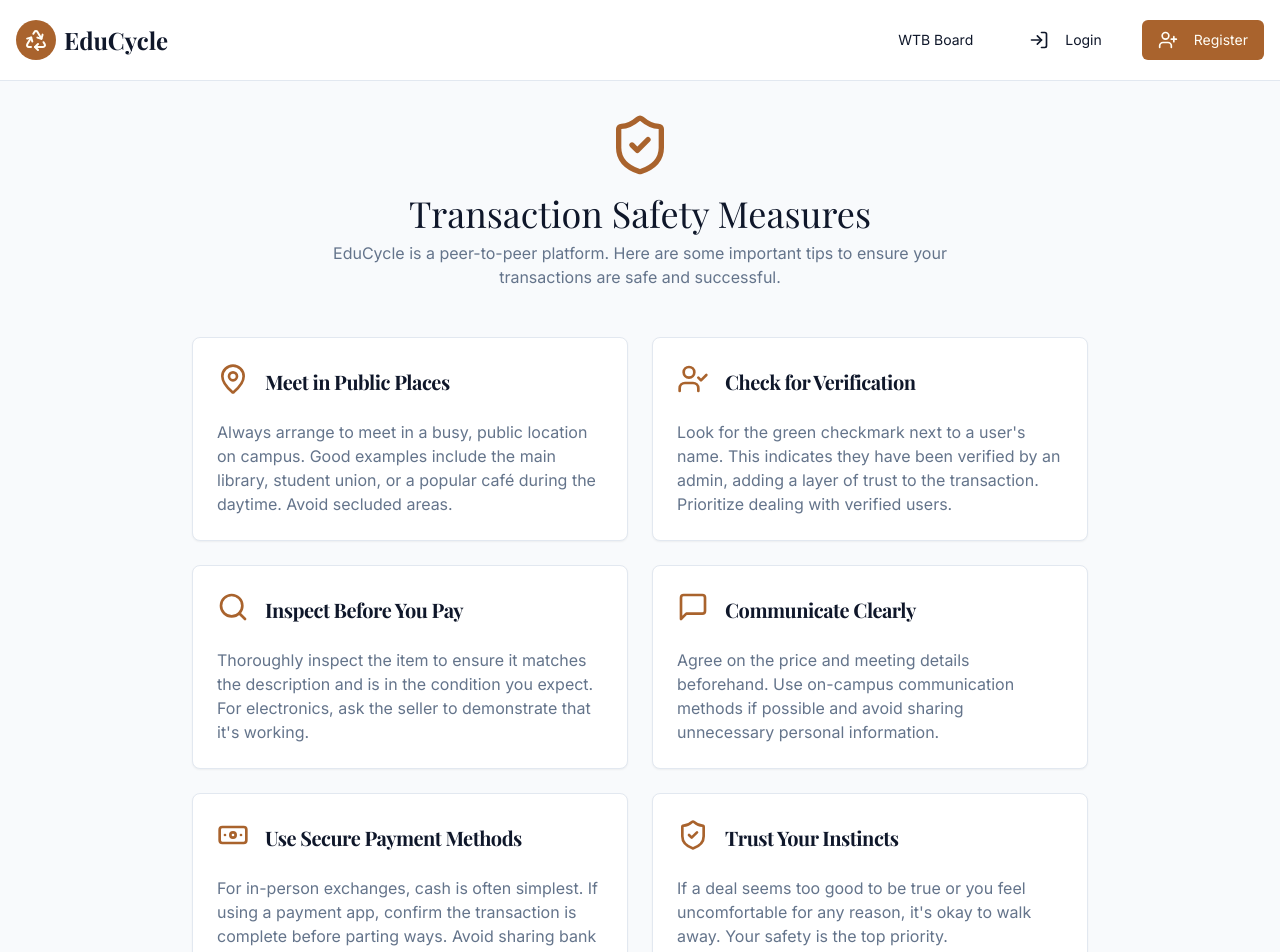
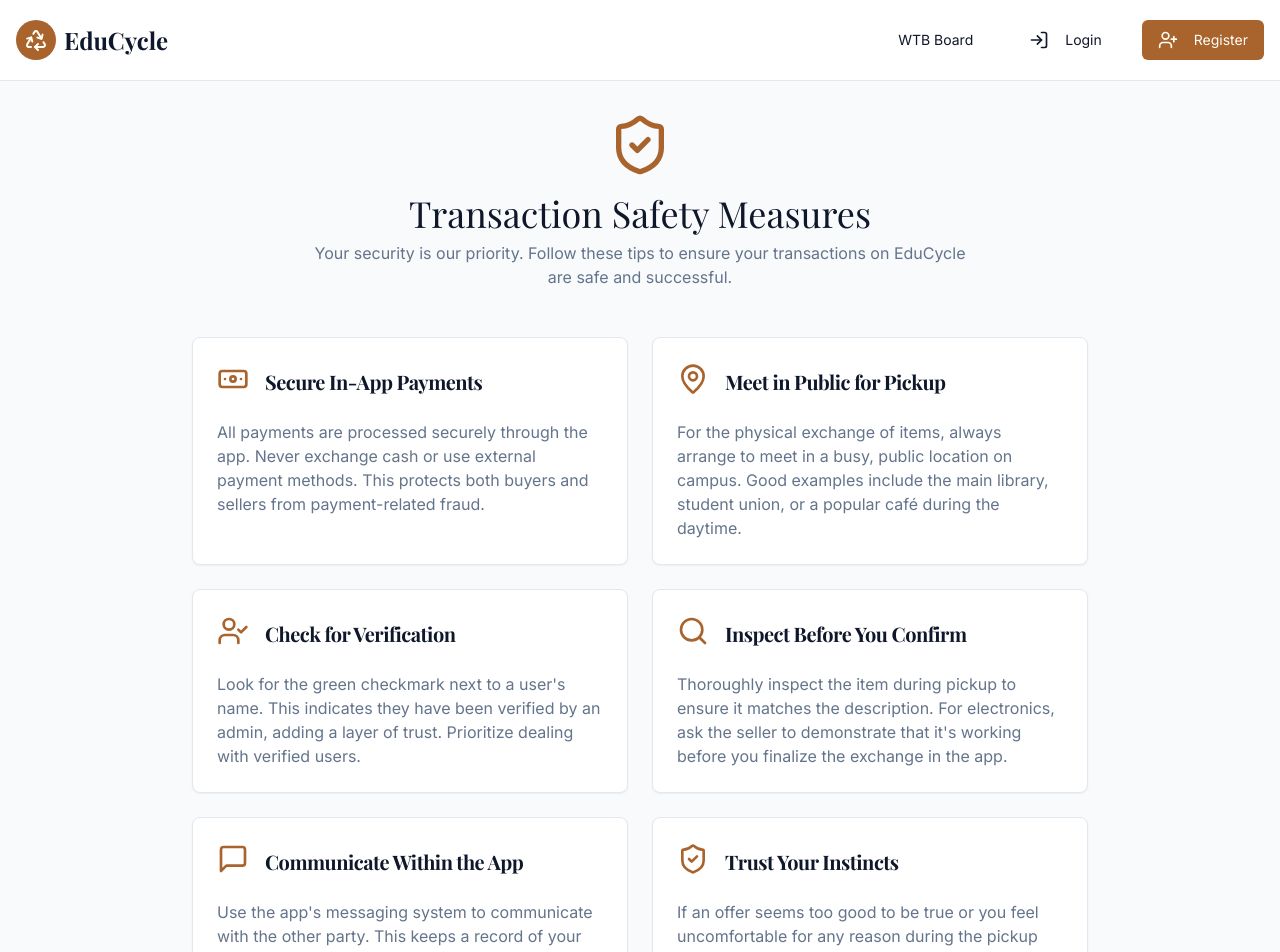
Before and after one commit to Akanksha11-S/educycle_ecom, a Next.js app: page /safety-measures in a window 1280 px wide. Shown: the top 952 px of the page. Built offline with nearby package versions, Linux system fonts and the light colour scheme.

Commit message:
transaction must be done only through our app modify the faqs and saftey

```diff
--- a/src/app/faq/page.tsx
+++ b/src/app/faq/page.tsx
@@ -5,19 +5,19 @@ const faqData = {
     buying: [
         {
             q: "How do I buy an item?",
-            a: "You can either add items to your cart or use the 'Buy Now' button for a direct purchase. The 'Buy Now' option will take you to an order summary. All transactions are peer-to-peer, so you'll still need to contact the seller to arrange pickup and payment."
+            a: "You can either add items to your cart or use the 'Buy Now' button for a direct purchase. Both options will take you to a secure checkout process where the transaction is completed within the app. After purchase, you can coordinate with the seller for pickup."
         },
         {
             q: "How do I contact a seller?",
-            a: "The seller's email is listed on the product page. You should coordinate with the seller via email or other campus-approved channels to arrange a meeting and finalize the transaction."
+            a: "The seller's email is listed on the product page. You can use this to arrange a meeting for pickup after you have completed your purchase through the app."
         },
         {
             q: "Are there any fees for buying?",
-            a: "Yes, there is a small 5% platform fee added at checkout to help maintain the service. This will be clearly shown in your order summary before you confirm the purchase."
+            a: "Yes, there is a small 5% platform fee added at checkout to help maintain the service and ensure secure transactions. This will be clearly shown in your order summary before you confirm the purchase."
         },
         {
             q: "What is the 'Want to Buy' (WTB) board?",
-            a: "The WTB board is a place where you can post a request for an item you're looking for. Sellers who have that item can then see your post and contact you directly."
+            a: "The WTB board is a place where you can post a request for an item you're looking for. Sellers who have that item can then see your post and contact you directly to arrange a sale through the platform."
         }
     ],
     selling: [
@@ -31,17 +31,17 @@ const faqData = {
         },
         {
             q: "How do I get paid?",
-            a: "You arrange payment directly with the buyer. Agree on a method that is safe and convenient for both of you. The platform fee is handled at the time of purchase confirmation, but the item payment is between you and the buyer."
+            a: "Payment is processed securely through the app when a buyer purchases your item. The funds are then transferred to your account. This eliminates the need to handle cash or arrange direct payments with the buyer."
         }
     ],
     safety: [
         {
             q: "How do I stay safe during transactions?",
-            a: "Always meet in a public, well-lit place on campus. Check a user's verification status on their profile. Look for the green checkmark, which indicates they have been verified by an admin. See our 'Safety Measures' page for more tips."
+            a: "Always meet in a public, well-lit place on campus for item pickup. Check a user's verification status on their profile—look for the green checkmark. Since payments are handled in-app, you don't need to worry about carrying cash."
         },
         {
             q: "What if an item is not as described?",
-            a: "As all transactions are peer-to-peer, disputes must be resolved between the buyer and seller. We strongly encourage buyers to inspect items carefully before purchase, as all sales are considered final through the platform."
+            a: "We encourage buyers to inspect items carefully at pickup before confirming the exchange. If there is a significant issue, please contact our support team through the app. As sales are between peers, resolving disputes directly is often quickest, but we are here to help."
         }
     ]
 }
--- a/src/app/safety-measures/page.tsx
+++ b/src/app/safety-measures/page.tsx
@@ -3,34 +3,34 @@ import { ShieldCheck, MapPin, Search, MessageSquare, Banknote, UserCheck } from
 
 const safetyMeasures = [
     {
+        icon: Banknote,
+        title: "Secure In-App Payments",
+        description: "All payments are processed securely through the app. Never exchange cash or use external payment methods. This protects both buyers and sellers from payment-related fraud."
+    },
+    {
         icon: MapPin,
-        title: "Meet in Public Places",
-        description: "Always arrange to meet in a busy, public location on campus. Good examples include the main library, student union, or a popular café during the daytime. Avoid secluded areas."
+        title: "Meet in Public for Pickup",
+        description: "For the physical exchange of items, always arrange to meet in a busy, public location on campus. Good examples include the main library, student union, or a popular café during the daytime."
     },
     {
         icon: UserCheck,
         title: "Check for Verification",
-        description: "Look for the green checkmark next to a user's name. This indicates they have been verified by an admin, adding a layer of trust to the transaction. Prioritize dealing with verified users."
+        description: "Look for the green checkmark next to a user's name. This indicates they have been verified by an admin, adding a layer of trust. Prioritize dealing with verified users."
     },
     {
         icon: Search,
-        title: "Inspect Before You Pay",
-        description: "Thoroughly inspect the item to ensure it matches the description and is in the condition you expect. For electronics, ask the seller to demonstrate that it's working."
+        title: "Inspect Before You Confirm",
+        description: "Thoroughly inspect the item during pickup to ensure it matches the description. For electronics, ask the seller to demonstrate that it's working before you finalize the exchange in the app."
     },
     {
         icon: MessageSquare,
-        title: "Communicate Clearly",
-        description: "Agree on the price and meeting details beforehand. Use on-campus communication methods if possible and avoid sharing unnecessary personal information."
-    },
-    {
-        icon: Banknote,
-        title: "Use Secure Payment Methods",
-        description: "For in-person exchanges, cash is often simplest. If using a payment app, confirm the transaction is complete before parting ways. Avoid sharing bank details."
+        title: "Communicate Within the App",
+        description: "Use the app's messaging system to communicate with the other party. This keeps a record of your conversation and helps protect your personal contact information."
     },
     {
         icon: ShieldCheck,
         title: "Trust Your Instincts",
-        description: "If a deal seems too good to be true or you feel uncomfortable for any reason, it's okay to walk away. Your safety is the top priority."
+        description: "If an offer seems too good to be true or you feel uncomfortable for any reason during the pickup arrangement, it's okay to cancel the transaction. Your safety is the top priority."
     }
 ];
 
@@ -41,7 +41,7 @@ export default function SafetyMeasuresPage() {
         <ShieldCheck className="mx-auto h-16 w-16 text-primary" />
         <h1 className="font-headline text-4xl mt-4">Transaction Safety Measures</h1>
         <p className="text-muted-foreground mt-2 max-w-2xl mx-auto">
-            EduCycle is a peer-to-peer platform. Here are some important tips to ensure your transactions are safe and successful.
+            Your security is our priority. Follow these tips to ensure your transactions on EduCycle are safe and successful.
         </p>
       </div>
 
```
